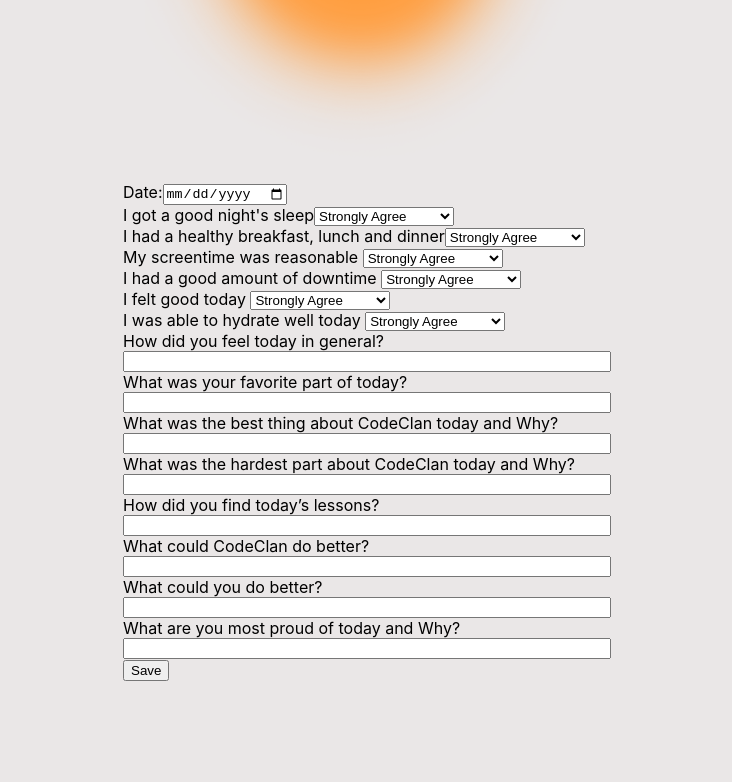
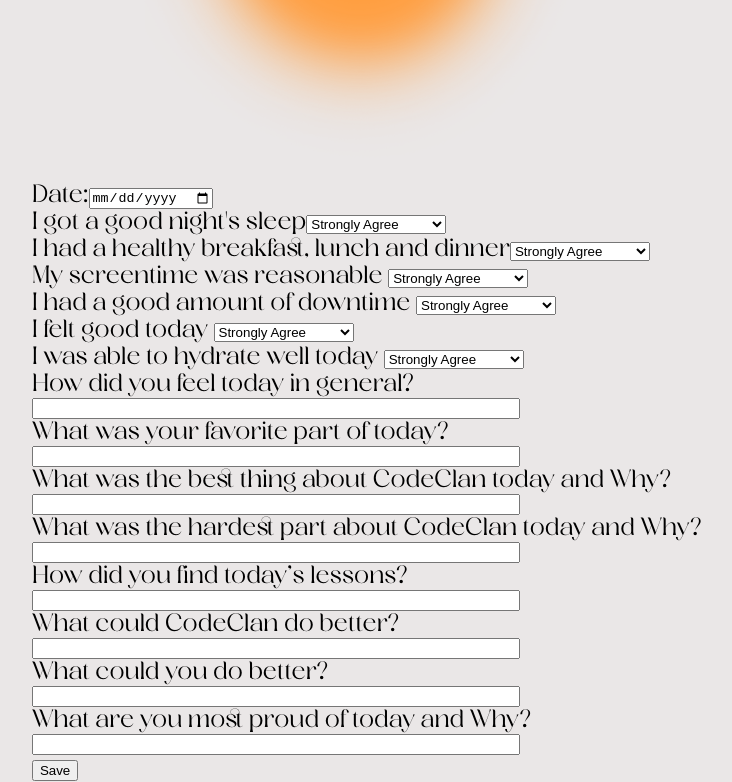
Before and after one commit to MackieJG/codeclan-journal-app, a React (Create React App) app in the folder client/: page /entry in a window 1280 px wide. Shown: the part 374-1156 px from the top of the page, without its empty margins (273-1005 px from the left). Before the commit the page ends 1055 px from the top, so only its background shows below. Built offline with nearby package versions, Linux system fonts and the light colour scheme; no server answers.

Commit message:
updating html

```diff
--- a/client/src/Components/Home.js
+++ b/client/src/Components/Home.js
@@ -16,7 +16,14 @@ const Home = () => {
     font-size: 1.5rem;
     text-decoration: none;
     font-weight: 600px;
+
+    > a {
+        text-decoration: none;
+        color: #4a4a4a;
+    }
     `
+
+
 
 
 return (
--- a/client/src/Components/JournalForm.css
+++ b/client/src/Components/JournalForm.css
@@ -12,6 +12,8 @@
 .formContainer {
     display: flex;
     justify-content: center;
+    font-family: ragasta;
+    font-size: 1.5rem;
 }
 
 .formJournal> input{
```
